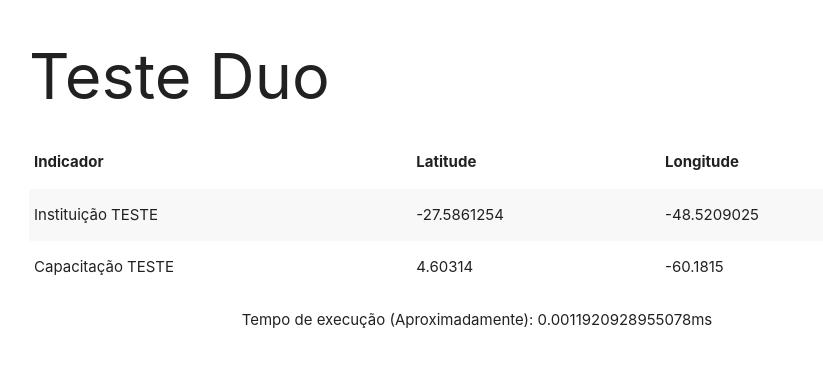
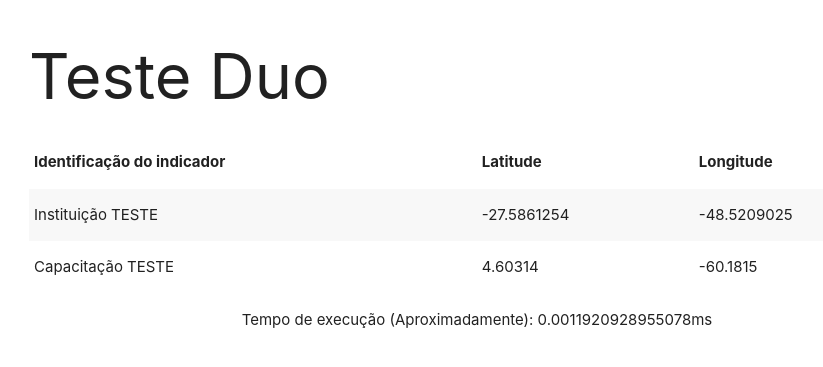
Before and after one commit to mauricio-vs/teste-duo, a PHP site: page / in a window 1280 px wide. Shown: the top 367 px of the page, without its empty margins (163-986 px from the left). Run offline with PHP 8.4, Linux system fonts and the light colour scheme; data comes from the database, SQL or seed files in the repository.

Commit message:
change the table header and included README.md

```diff
--- a/index.php
+++ b/index.php
@@ -72,7 +72,7 @@
         <h1>Teste Duo</h1>
         <?php
             if($data) {
-                echo "<table class='striped'><thead><tr><th>Indicador</th>"
+                echo "<table class='striped'><thead><tr><th>Identificação do indicador</th>"
                     ."<th>Latitude</th><th>Longitude</th></tr></thead><tbody>";
                 foreach($data as $item) {
                     echo "<tr><td>{$item["indicador"]}</td><td>{$item["latitude"]}</td>"
```
Also changed, not shown: README.md (added).
